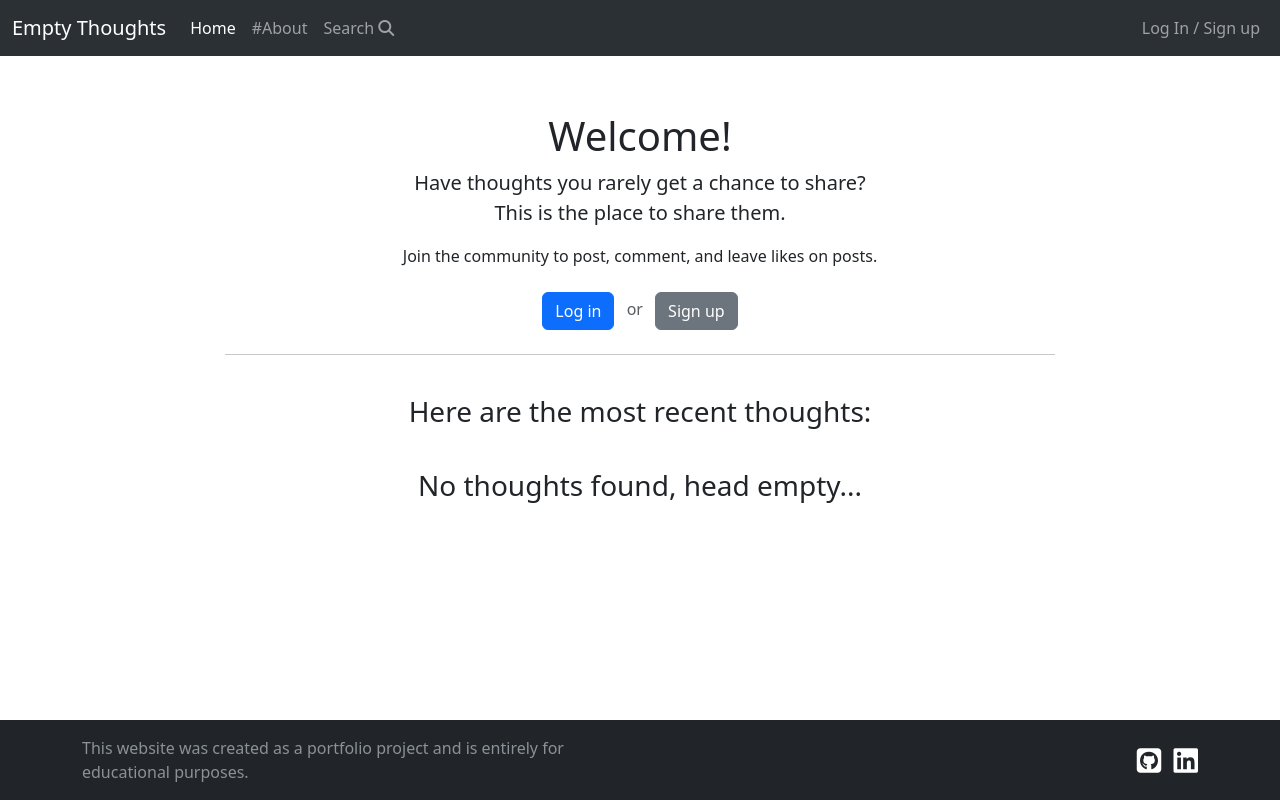
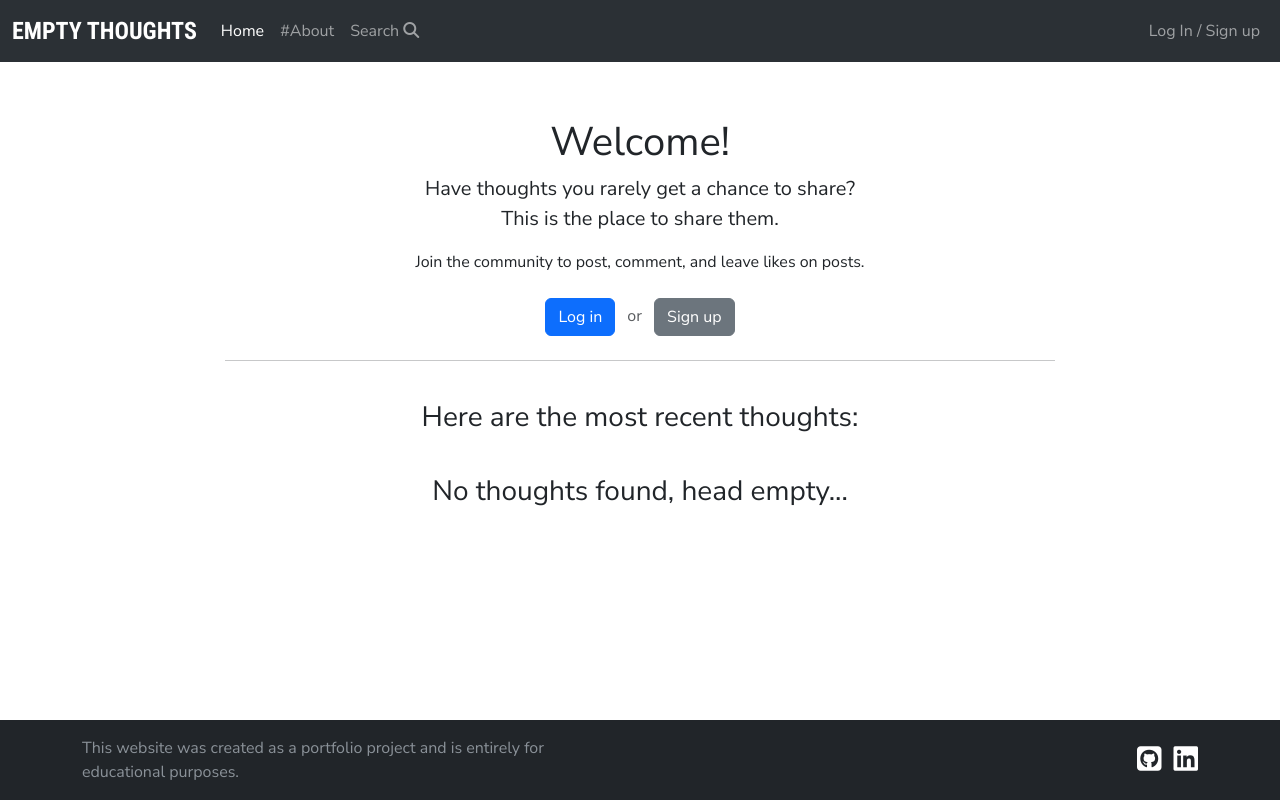
Before and after one commit to AndreeeasN/pp4-empty-thoughts, a Django app: page / in a window 1280 px wide. Run offline with Django 3.2, Linux system fonts and the light colour scheme; data that the repository does not hold is empty; some libraries are stand-ins or nearby versions.

Commit message:
Style site fonts using Google Fonts Library

```diff
--- a/static/css/style.css
+++ b/static/css/style.css
@@ -1,3 +1,5 @@
+@import url('https://fonts.googleapis.com/css2?family=Nunito+Sans&family=Roboto+Condensed:wght@700&display=swap');
+
 html{
     height: 100%;
 }
@@ -6,6 +8,7 @@ body{
     min-height: 100%;
     display: flex;
     flex-direction: column;
+    font-family: 'Nunito Sans', sans-serif;
 }
 
 p{
@@ -14,6 +17,12 @@ p{
 
 footer{
     margin-top: auto;
+}
+
+.navbar-brand{
+    font-family: 'Roboto Condensed', sans-serif;
+    font-size:x-large;
+    text-transform: uppercase;
 }
 
 #button-logout{
```
